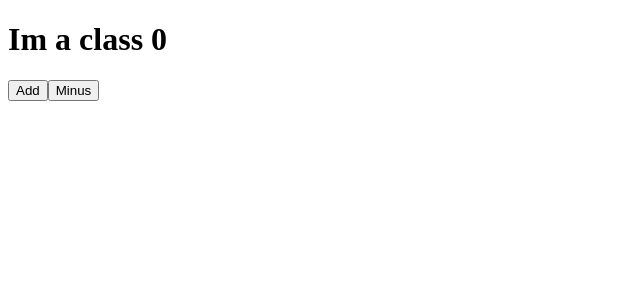
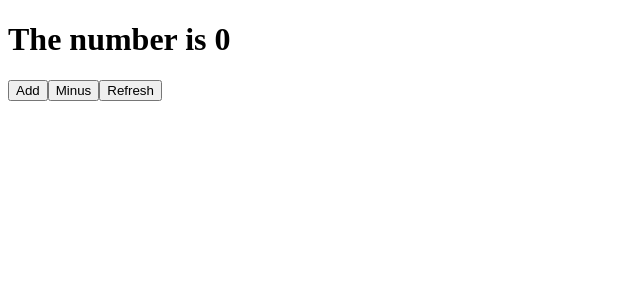
Before and after one commit to Dexter0526/movie_app, a React (Create React App) app: page / in a window 1280 px wide. Shown: the top 300 px of the page, without its empty margins (0-640 px from the left). Built offline with nearby package versions, Linux system fonts and the light colour scheme.

Commit message:
All you need to know about State

```diff
--- a/src/App.js
+++ b/src/App.js
@@ -8,17 +8,25 @@ class App extends React.Component {
 
   add = () => {
     console.log("add");
+    this.setState(current => ({count: current.count + 1}));
   };
   minus = () => {
     console.log("minus");
+    this.setState(current => ({count: current.count - 1}));
   };
+
+  refresh = () => {
+    console.log("refresh");
+    this.setState({count: 0});
+  }
 
   render() {
     return (
       <div>
-        <h1>Im a class {this.state.count}</h1>
+        <h1>The number is {this.state.count}</h1>
         <button onClick={this.add}>Add</button>
         <button onClick={this.minus}>Minus</button>
+        <button onClick={this.refresh}>Refresh</button>
       </div>
     );
   }
```
